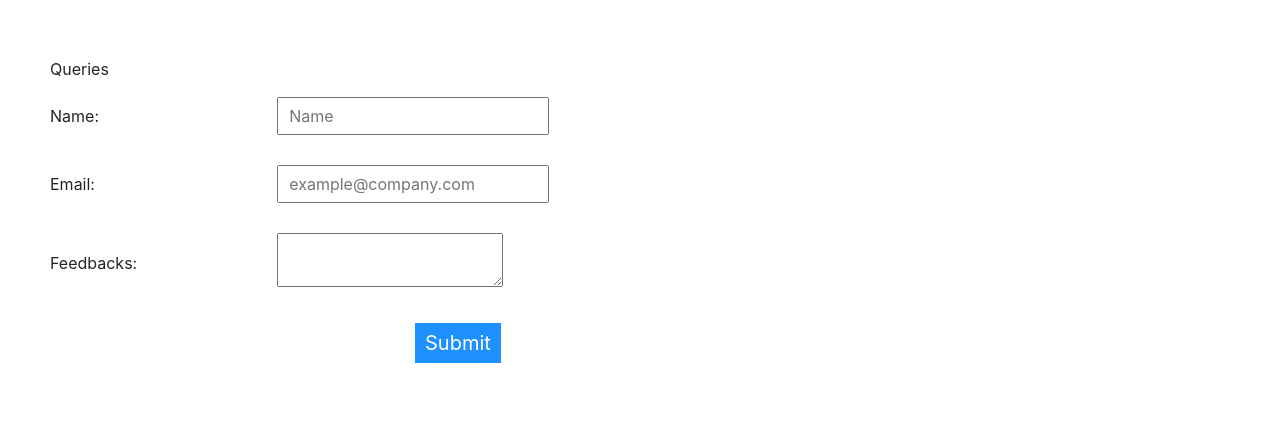
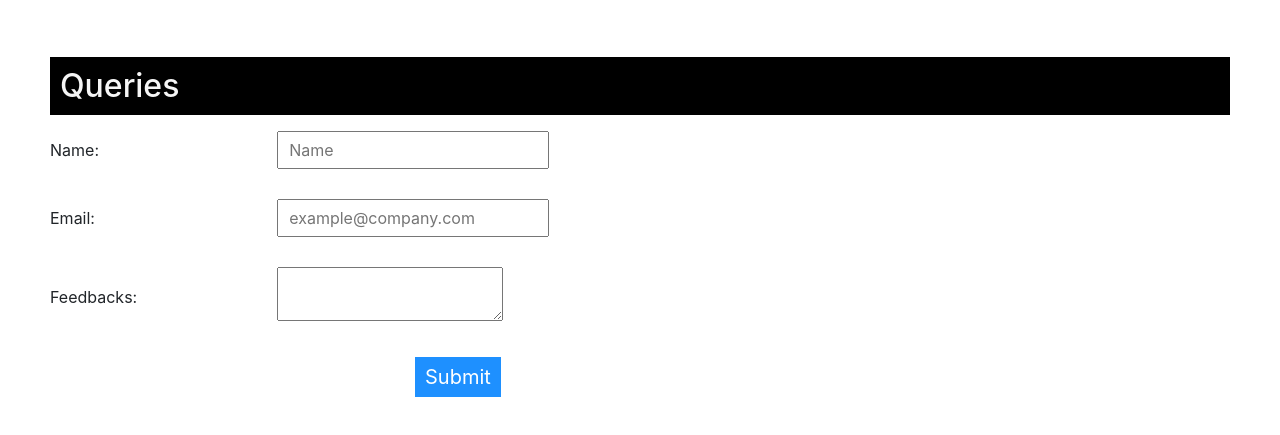
Before and after one commit to A1teka/FashionSite, a plain HTML site: page contact.html in a window 1280 px wide. Shown: the part 93-528 px from the top of the page. Drawn offline with nearby package versions, Linux system fonts and the light colour scheme.

Commit message:
Update contact.html

```diff
--- a/contact.html
+++ b/contact.html
@@ -89,7 +89,7 @@
         <input type="text" class="search" placeholder="Search">
     </div>
     <div class="contents">
-        <div class="title" style="width:auto>
+        <div class="title" style="width:auto">
             <h2 style="padding:10px;background: black;color:whitesmoke;">Queries</h2>
         </div>
         <p>
```
